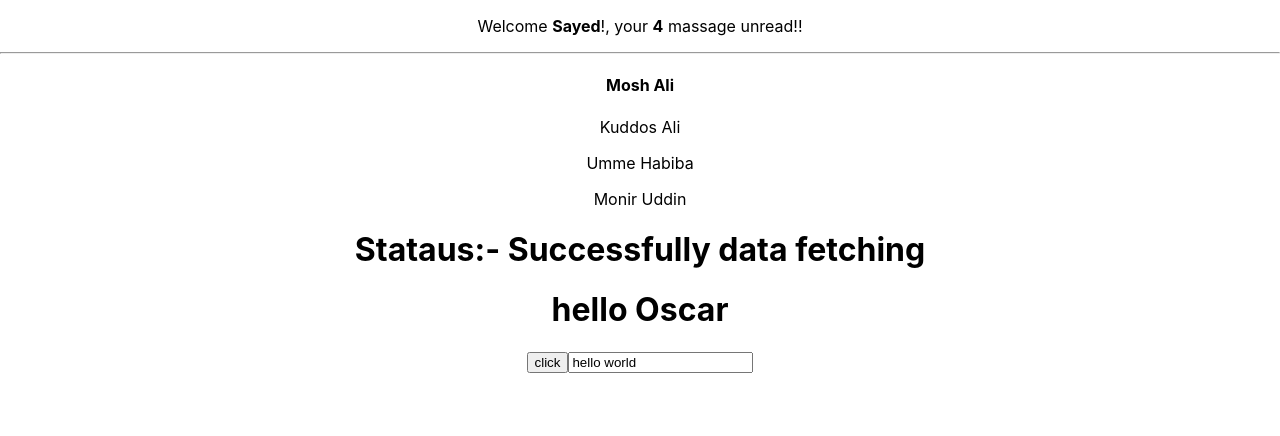
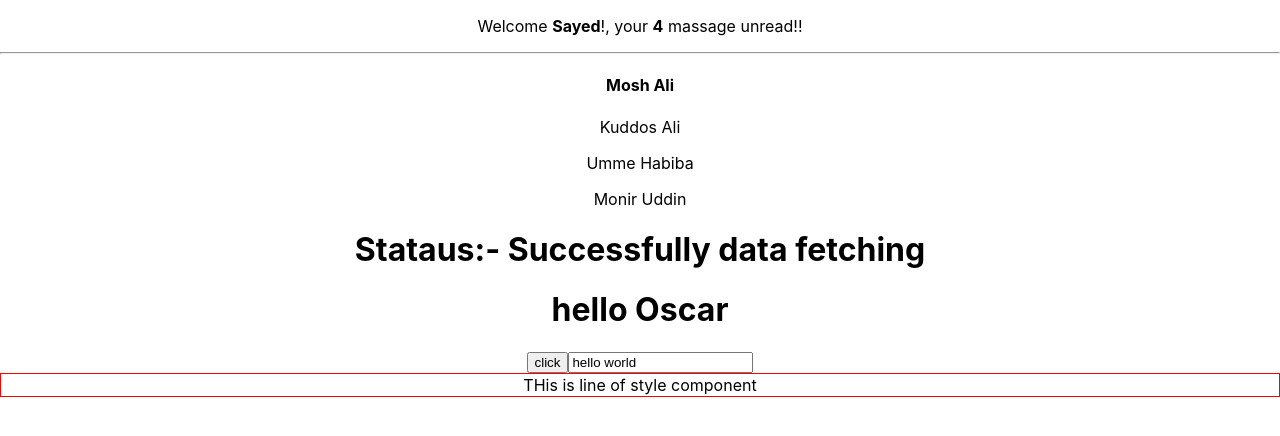
Before and after one commit to abusayed22/typescript-react-fun, a React (Create React App) app: page / in a window 1280 px wide. Shown: the top 436 px of the page. Built offline with nearby package versions, Linux system fonts and the light colour scheme.

Commit message:
style props done

```diff
--- a/src/App.tsx
+++ b/src/App.tsx
@@ -6,6 +6,7 @@ import AddvanceProps from './components/AddvanceProps';
 import Heading from './components/reactnode/Heading';
 import Button from './components/events/Button';
 import Input from './components/events/Input';
+import Container from './components/style/Container';
 
 const personName= {
   first: 'Mosh',
@@ -38,6 +39,7 @@ function App() {
       <Heading />
       <Button clickHandler={(event,id) => console.log('hello clicked',event,id)} />
       <Input value='hello world' changeHandler={(e) => console.log(e)} />
+      <Container styles={{border:'1px solid red', padding:'1px'}} />
     </div>
   );
 }
--- /dev/null
+++ b/src/components/style/Container.tsx
@@ -0,0 +1,11 @@
+import React from 'react'
+
+type containerProps = {
+    styles: React.CSSProperties
+}
+
+export default function Container(props: containerProps) {
+  return (
+    <div style={props.styles}>THis is line of style component</div>
+  )
+}
```
